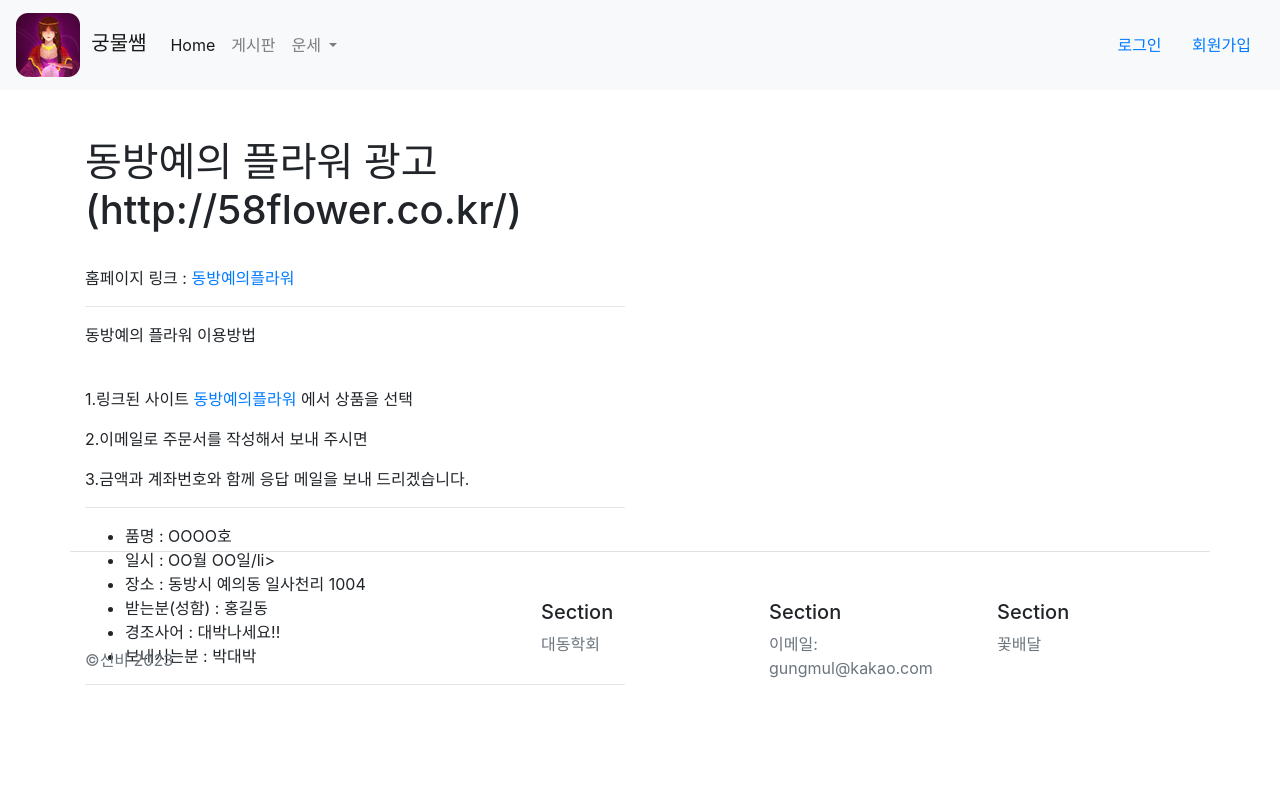
After one commit to shindle69/fortune_project, a Django app: template single_pages/templates/single_pages/flower.html in a window 1280 px wide. The commit adds this page. Run offline with Django 3.2, Linux system fonts and the light colour scheme; the template is opened without the code that fills it, so the values that code supplies are empty; some libraries are stand-ins or nearby versions.

Commit message:
flower single page 작성

```diff
--- a/fortune/urls.py
+++ b/fortune/urls.py
@@ -15,7 +15,7 @@ urlpatterns = [
     path('yughyo/', include('yughyo.urls', namespace="yughyo")),
     path('about/', include('about.urls', namespace="about")),
     path('fortune_board/', include('fortune_board.urls', namespace="fortune_board")),
-    path('landing/', include('single_pages.urls')),
+    path('landing/', include('single_pages.urls', namespace="single_pages")),
 
     path('', views.today_catch),
 ]
--- /dev/null
+++ b/single_pages/templates/single_pages/flower.html
@@ -0,0 +1,68 @@
+<!DOCTYPE html>
+{% load static %}
+<html lang="ko">
+<head>
+    <meta charset="UTF-8">
+    <title> CodeCamper's Blog </title>
+    <link rel="stylesheet" href="https://cdn.jsdelivr.net/npm/bootstrap@4.6.2/dist/css/bootstrap.min.css" integrity="sha384-xOolHFLEh07PJGoPkLv1IbcEPTNtaed2xpHsD9ESMhqIYd0nLMwNLD69Npy4HI+N" crossorigin="anonymous">
+    <link rel="stylesheet" href="{% static 'single_pages/css/landing.css' %}" media="screen">
+    <script src="https://kit.fontawesome.com/2dda1c66a8.js" crossorigin="anonymous"></script>
+</head>
+<body>
+
+{% include 'header.html' %}
+
+<section>
+    <div class="container">
+        <div class="row justify-content-between">
+             <div class="col-lg-6">
+                <h1 class="mt-5"> 동방예의 플라워 광고 (http://58flower.co.kr/)</h1>
+                {% comment %} <p>홈페이지 소개 글</p> {% endcomment %}
+                <br/>
+                홈페이지 링크 :
+                <a href="http://58flower.co.kr/">
+                    동방예의플라워
+                </a>
+                <hr/>
+                <p>동방예의 플라워 이용방법</p>
+                <br/>
+                <p>1.링크된 사이트
+                    <a href="http://58flower.co.kr/">
+                        동방예의플라워
+                    </a>에서 상품을 선택</p>
+                <p>2.이메일로 주문서를 작성해서 보내 주시면 </p>
+                <p>3.금액과 계좌번호와 함께 응답 메일을 보내 드리겠습니다. </p>
+                <hr/>
+                <p>
+                    <ul>
+                        <li>품명 : OOOO호</li>
+                        <li>일시 : OO월 OO일/li>
+                        <li>장소 : 동방시 예의동 일사천리 1004 </li>
+                        <li>받는분(성함) : 홍길동</li>
+                        <li>경조사어 : 대박나세요!!</li>
+                        <li>보내시는분 : 박대박</li>
+                    </ul>
+                </p>
+                <hr/>
+
+                <p></p>
+             </div>
+        </div>
+    </div>
+</section>
+
+<div class="fixed-bottom">
+
+{% include 'footer.html' %}
+
+<script src="https://code.jquery.com/jquery-3.4.1.slim.min.js"
+        integrity="sha384-J6qa4849blE2+poT4WnyKhv5vZF5SrPo0iEjwBvKU7imGFAV0wwj1yYfoRSJoZ+n"
+        crossorigin="anonymous"></script>
+<script src="https://cdn.jsdelivr.net/npm/popper.js@1.16.0/dist/umd/popper.min.js"
+        integrity="sha384-Q6E9RHvbIyZFJoft+2mJbHaEWldlvI9IOYy5n3zV9zzTtmI3UksdQRVvoxMfooAo"
+        crossorigin="anonymous"></script>
+<script src="https://stackpath.bootstrapcdn.com/bootstrap/4.4.1/js/bootstrap.min.js"
+        integrity="sha384-wfSDF2E50Y2D1uUdj0O3uMBJnjuUD4Ih7YwaYd1iqfktj0Uod8GCExl3Og8ifwB6"
+        crossorigin="anonymous"></script>
+</body>
+</html>
--- a/single_pages/urls.py
+++ b/single_pages/urls.py
@@ -6,4 +6,5 @@ app_name = "single_pages"
 
 urlpatterns = [
     path('', views.landing, name='landing'),
+    path('flower/', views.flower, name='flower'),
 ]
--- a/single_pages/views.py
+++ b/single_pages/views.py
@@ -12,3 +12,7 @@ def landing(request):
             'recent_posts': recent_posts,
         }
     )
+
+def flower(request):
+
+    return render(request, 'single_pages/flower.html',)
--- a/templates/footer.html
+++ b/templates/footer.html
@@ -25,7 +25,7 @@
     <div class="col mb-3">
       <h5>Section</h5>
       <ul class="nav flex-column">
-        <li class="nav-item mb-2"><a href="#" class="nav-link p-0 text-muted">Home</a></li>
+        <li class="nav-item mb-2"><a href="#" class="nav-link p-0 text-muted">이메일: gungmul@kakao.com</a></li>
 
       </ul>
     </div>
@@ -33,7 +33,7 @@
     <div class="col mb-3">
       <h5>Section</h5>
       <ul class="nav flex-column">
-        <li class="nav-item mb-2"><a href="#" class="nav-link p-0 text-muted">Home</a></li>
+        <li class="nav-item mb-2"><a href="{% url 'single_pages:flower' %}" class="nav-link p-0 text-muted">꽃배달</a></li>
 
       </ul>
     </div>
```
